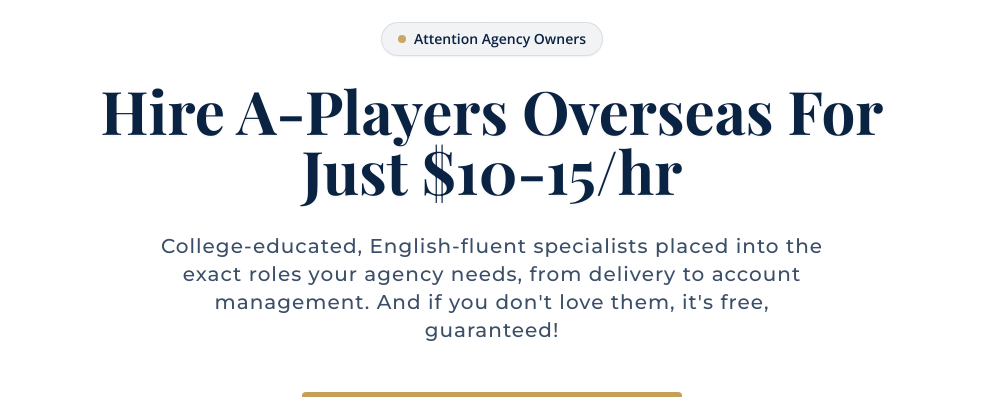
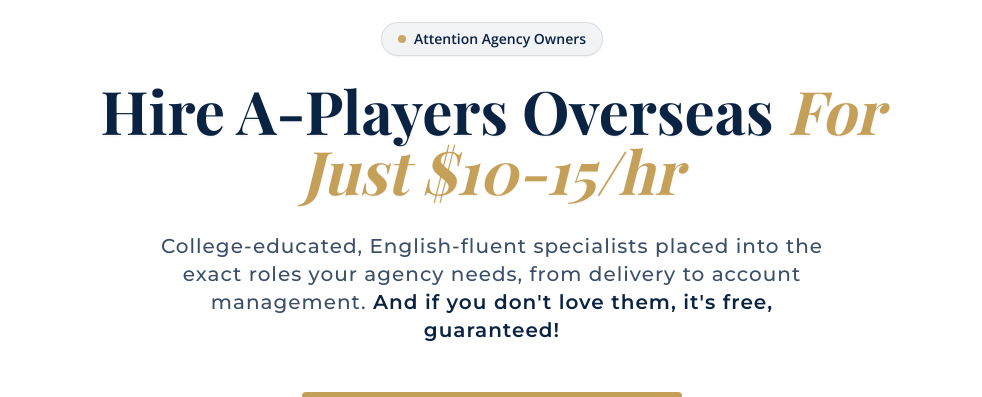
Before and after one commit to christianh0019/five-star-assistants-vsl, a React (Vite) app: page /online-service in a window 1280 px wide. Shown: the part 170-567 px from the top of the page, without its empty margins (148-1130 px from the left). Built offline with nearby package versions, Linux system fonts and the light colour scheme.

Commit message:
Format text emphasis for Online Service landing page copy

```diff
--- a/pages/OnlineServiceLanding.tsx
+++ b/pages/OnlineServiceLanding.tsx
@@ -33,8 +33,16 @@ const OnlineServiceLanding: React.FC = () => {
                     <Hero
                         onOpenSurvey={openSurvey}
                         callout="Attention Agency Owners"
-                        headline="Hire A-Players Overseas For Just $10-15/hr"
-                        subheadline="College-educated, English-fluent specialists placed into the exact roles your agency needs, from delivery to account management. And if you don't love them, it's free, guaranteed!"
+                        headline={
+                            <>
+                                Hire A-Players Overseas <span className="text-gold italic">For Just $10-15/hr</span>
+                            </>
+                        }
+                        subheadline={
+                            <>
+                                College-educated, English-fluent specialists placed into the exact roles your agency needs, from delivery to account management. <span className="font-bold text-navy">And if you don't love them, it's free, guaranteed!</span>
+                            </>
+                        }
                     />
                 </ScrollReveal>
             </main>
```
